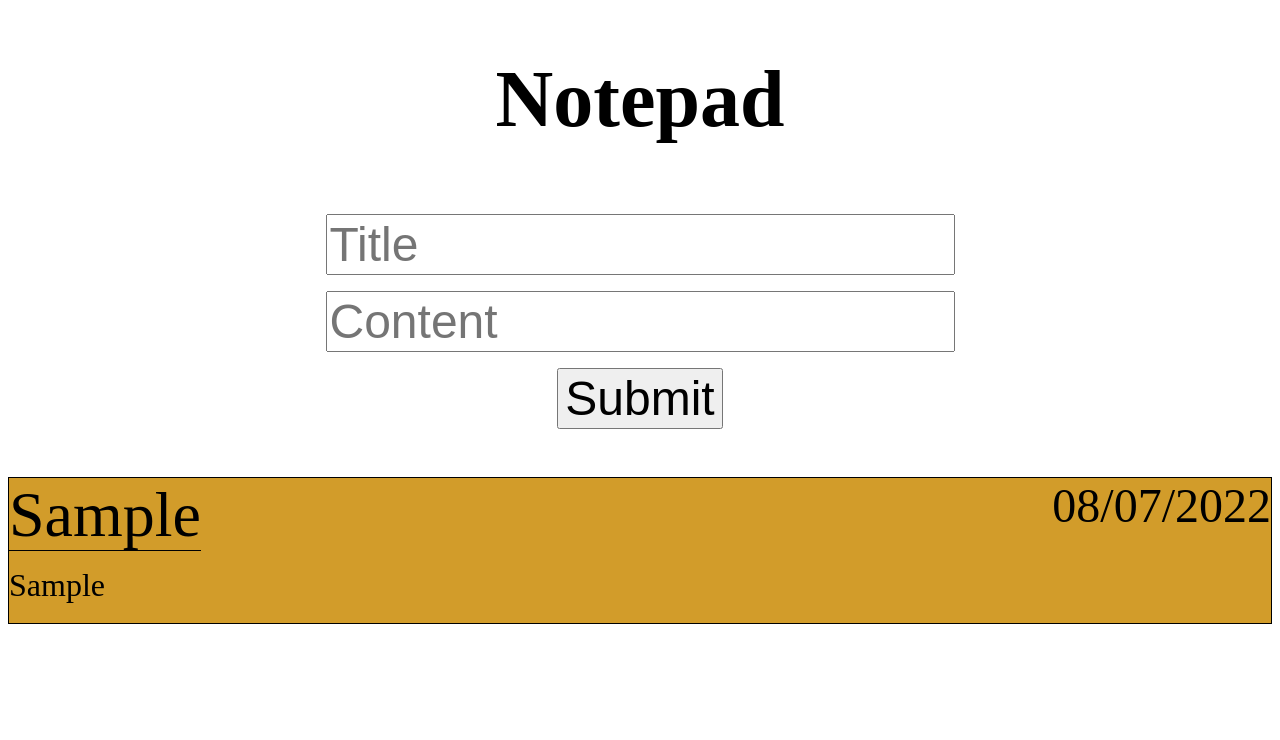
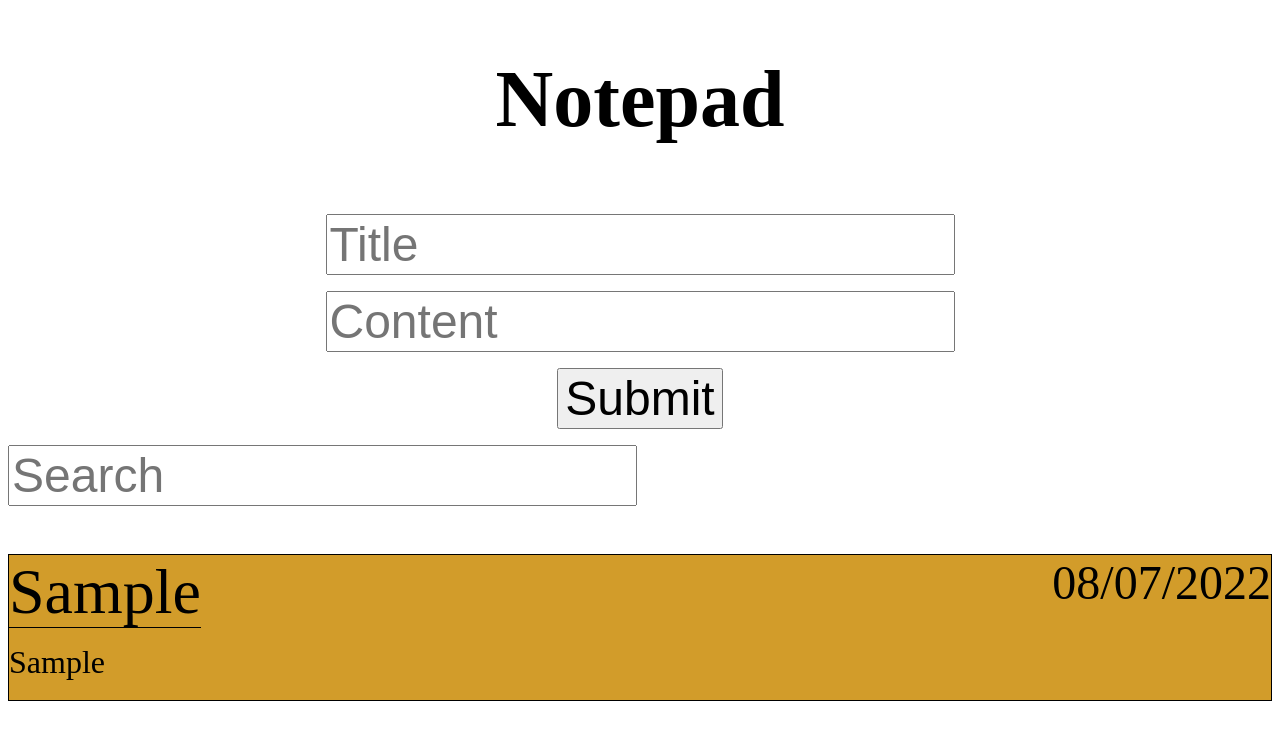
Before and after one commit to AlexDegerman/notepad-app, an Angular app: page / in a window 1280 px wide. Both pictures are taken after typing "Sample", "Sample" into the empty fields and a click on the button "Submit". Shown: the top 740 px of the page. Built offline with nearby package versions, Linux system fonts and the light colour scheme.

Commit message:
add search

```diff
--- a/src/app/notepad/notepad.component.html
+++ b/src/app/notepad/notepad.component.html
@@ -8,7 +8,8 @@
 <button (click)="createNewNote($event.timeStamp)">Submit</button>
 </div>
 <div id="notes">
-<p class="note" *ngFor="let note of notes">
+  <input type="text" placeholder="Search" [(ngModel)]="search">
+<p class="note" *ngFor="let note of notes | search: search">
   <span class="title">{{note.title}}</span>
   <span class="date">{{note.date}}</span>
   <br>
--- a/src/app/notepad/notepad.component.ts
+++ b/src/app/notepad/notepad.component.ts
@@ -16,7 +16,7 @@ export class NotepadComponent implements OnInit {
   content = '';
   date : any;
   notes: Notes[] = [];
-
+  search: any;
   constructor(private datePipe: DatePipe) {}
 
   ngOnInit(): void {
--- /dev/null
+++ b/src/app/search.pipe.ts
@@ -0,0 +1,18 @@
+import { Pipe, PipeTransform } from '@angular/core';
+
+@Pipe({
+  name: 'search'
+})
+export class SearchPipe implements PipeTransform {
+
+  transform(value: any, args?: any): any {
+    if(!value)return null;
+    if(!args)return value;
+
+    args = args.toLowerCase();
+
+    return value.filter(function(data: any){
+        return JSON.stringify(data).toLowerCase().includes(args);
+    });
+}
+}
```
Also changed, not shown: src/app/app.module.ts (+7 -2 lines), 1 other file (tests, documents, lock files or other folders).
